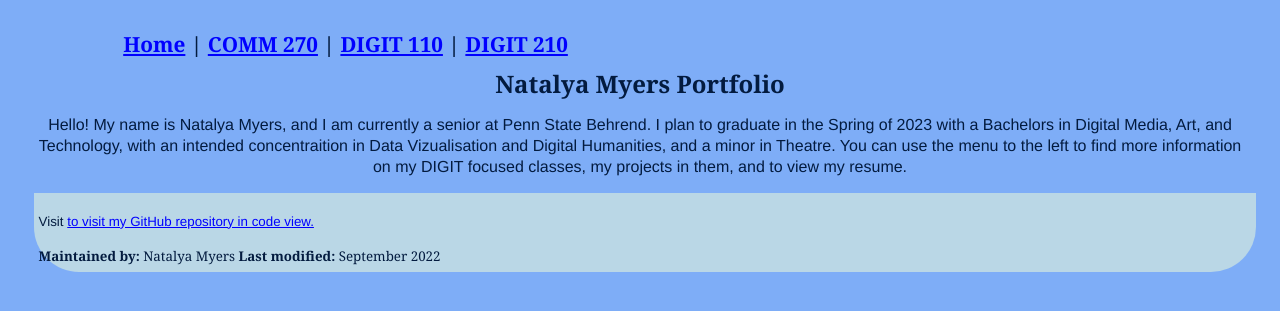
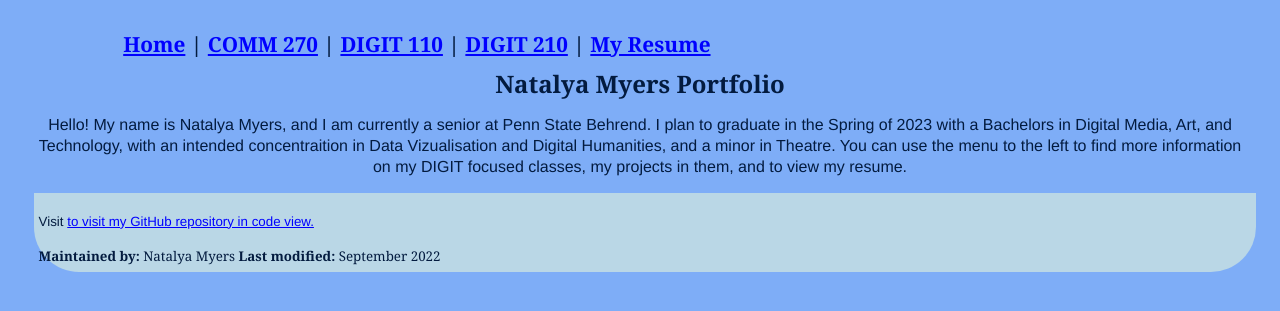
Before and after one commit to natalyamyers/onlinePortfolio, a Jekyll site: the page built from docs/index.html, in a window 1280 px wide. Shown: the top 311 px of the page. Built offline with Jekyll 4.4.1, drawn with Linux system fonts in a browser that asks for light colours.

Commit message:
Update navigation.html

```diff
--- a/docs/_includes/navigation.html
+++ b/docs/_includes/navigation.html
@@ -1 +1 @@
-<nav><a href="index.html">Home</a> | <a href="Comm270.html">COMM 270</a> | <a href="DIGIT110.html">DIGIT 110</a> | <a href="DIGIT210.html">DIGIT 210</a></nav>
+<nav><a href="index.html">Home</a> | <a href="Comm270.html">COMM 270</a> | <a href="DIGIT110.html">DIGIT 110</a> | <a href="DIGIT210.html">DIGIT 210</a> | <a href="resume.html">My Resume</a></nav>
```
